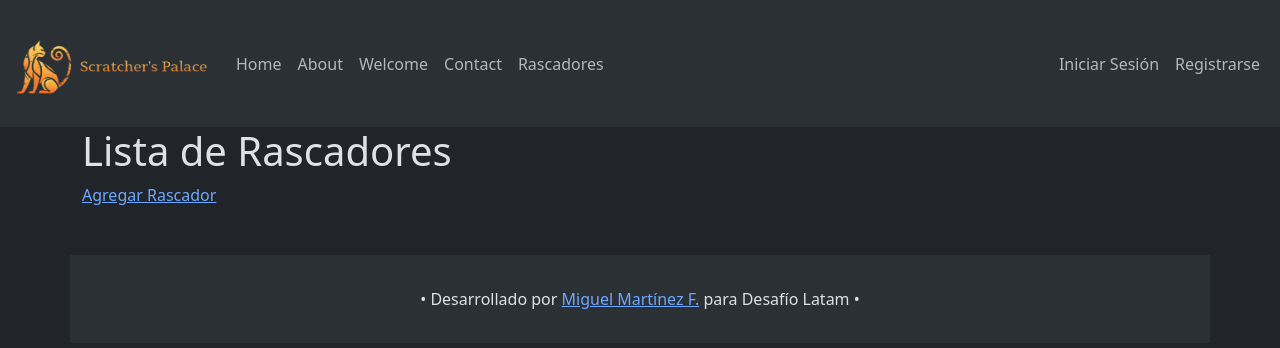
After one commit to MiguelMartinez27/Proyecto_Django, a Django app: page /rascadores/ in a window 1280 px wide. The commit adds this page. Shown: the top 348 px of the page. Run offline with Django 5.2, Linux system fonts and the light colour scheme; data that the repository does not hold is empty.

Commit message:
hito 4 terminado

```diff
--- a/Cats/templates/base.html
+++ b/Cats/templates/base.html
@@ -50,6 +50,9 @@
             <li class="nav-item">
               <a class="nav-link" href="/contact">Contact</a>
             </li>
+            <li class="nav-item">
+              <a class="nav-link" href="/rascadores">Rascadores</a>
+            </li>
           </ul>
           <ul class="navbar-nav ms-auto">
             {% if user.is_authenticated %}
--- a/Cats/templates/web/home.html
+++ b/Cats/templates/web/home.html
@@ -12,7 +12,11 @@
           alt="Imagen del rascador"
         />
         <div class="card-body">
-          <h5 class="card-title">{{ rascador.name_rascador }}</h5>
+          <h5 class="card-title">
+            <a href="{% url 'rascadores_detail' rascador.rascador_uuid %}"
+              >{{ rascador.name_rascador }}</a
+            >
+          </h5>
           <p class="card-text">{{ rascador.descripcion_rascador }}</p>
         </div>
       </div>
--- /dev/null
+++ b/Cats/templates/web/rascadores_list.html
@@ -0,0 +1,23 @@
+{% extends 'base.html' %} {% block content %}
+<h1>Lista de Rascadores</h1>
+<a href="{% url 'rascadores_create' %}">Agregar Rascador</a>
+<ul class="list-group">
+  {% for rascador in object_list %}
+  <li class="list-group-item">
+    <img
+      src="{{ rascador.image_url_rascador }}"
+      class="card-img-left"
+      alt="Imagen del rascador"
+      height="150px"
+      width="150px"
+    />
+    <a href="{% url 'rascadores_detail' rascador.rascador_uuid %}"
+      >{{ rascador.name_rascador }}</a
+    >
+
+    <a href="{% url 'rascadores_update' rascador.rascador_uuid %}">Editar</a>
+    <a href="{% url 'rascadores_delete' rascador.rascador_uuid %}">Eliminar</a>
+  </li>
+  {% endfor %}
+</ul>
+{% endblock %}
--- a/Cats/templates/web/welcome.html
+++ b/Cats/templates/web/welcome.html
@@ -12,7 +12,11 @@
         alt="Imagen del rascador"
       />
       <div class="card-body">
-        <h5 class="card-title">{{ rascador.name_rascador }}</h5>
+        <h5 class="card-title">
+          <a href="{% url 'rascadores_detail' rascador.rascador_uuid %}"
+            >{{ rascador.name_rascador }}</a
+          >
+        </h5>
         <p class="card-text">{{ rascador.descripcion_rascador }}</p>
       </div>
     </div>
--- a/Cats/web/urls.py
+++ b/Cats/web/urls.py
@@ -10,4 +10,26 @@ urlpatterns = [
     path("contacto_exito/", views.contact_exito, name="contacto_exito"),
     path("registro/", views.Registro.as_view(), name="registro"),
     path("logout/", LogoutView.as_view(), name="logout"),
+    # views rascadores
+    path("rascadores/", views.RascadoresListView.as_view(), name="rascadores_list"),
+    path(
+        "rascadores/<uuid:pk>/",
+        views.RascadoresDetailView.as_view(),
+        name="rascadores_detail",
+    ),
+    path(
+        "rascadores/nuevo/",
+        views.RascadoresCreateView.as_view(),
+        name="rascadores_create",
+    ),
+    path(
+        "rascadores/<uuid:pk>/editar/",
+        views.RascadoresUpdateView.as_view(),
+        name="rascadores_update",
+    ),
+    path(
+        "rascadores/<uuid:pk>/eliminar/",
+        views.RascadoresDeleteView.as_view(),
+        name="rascadores_delete",
+    ),
 ]
--- a/Cats/web/views.py
+++ b/Cats/web/views.py
@@ -6,6 +6,14 @@ from django.contrib.auth.forms import UserCreationForm
 from django.urls import reverse_lazy
 from django.views import generic
 from django.contrib.auth.decorators import login_required
+from django.contrib.auth.mixins import LoginRequiredMixin
+from django.views.generic import (
+    ListView,
+    DetailView,
+    CreateView,
+    UpdateView,
+    DeleteView,
+)
 
 
 def contact(request):
@@ -47,3 +55,45 @@ class Registro(generic.CreateView):
 class LogoutView(generic.CreateView):
     next_page = "/home/"
     template_name = "registration/logout.html"
+
+
+class RascadoresListView(ListView):
+    model = Rascadores
+    template_name = "web/rascadores_list.html"
+
+
+class RascadoresDetailView(DetailView):
+    model = Rascadores
+    template_name = "web/rascadores_detail.html"
+
+
+class RascadoresCreateView(LoginRequiredMixin, CreateView):
+    model = Rascadores
+    fields = [
+        "name_rascador",
+        "descripcion_rascador",
+        "image_url_rascador",
+        "slug_rascador",
+        "is_private",
+    ]
+    template_name = "web/rascadores_form.html"
+    success_url = reverse_lazy("rascadores_list")
+
+
+class RascadoresUpdateView(LoginRequiredMixin, UpdateView):
+    model = Rascadores
+    fields = [
+        "name_rascador",
+        "descripcion_rascador",
+        "image_url_rascador",
+        "slug_rascador",
+        "is_private",
+    ]
+    template_name = "web/rascadores_form.html"
+    success_url = reverse_lazy("rascadores_list")
+
+
+class RascadoresDeleteView(LoginRequiredMixin, DeleteView):
+    model = Rascadores
+    template_name = "web/rascadores_confirm_delete.html"
+    success_url = reverse_lazy("rascadores_list")
```
Also changed, not shown: Cats/templates/web/rascadores_confirm_delete.html (added, +10 -0 lines), Cats/templates/web/rascadores_detail.html (added, +30 -0 lines), Cats/templates/web/rascadores_form.html (added, +19 -0 lines).
